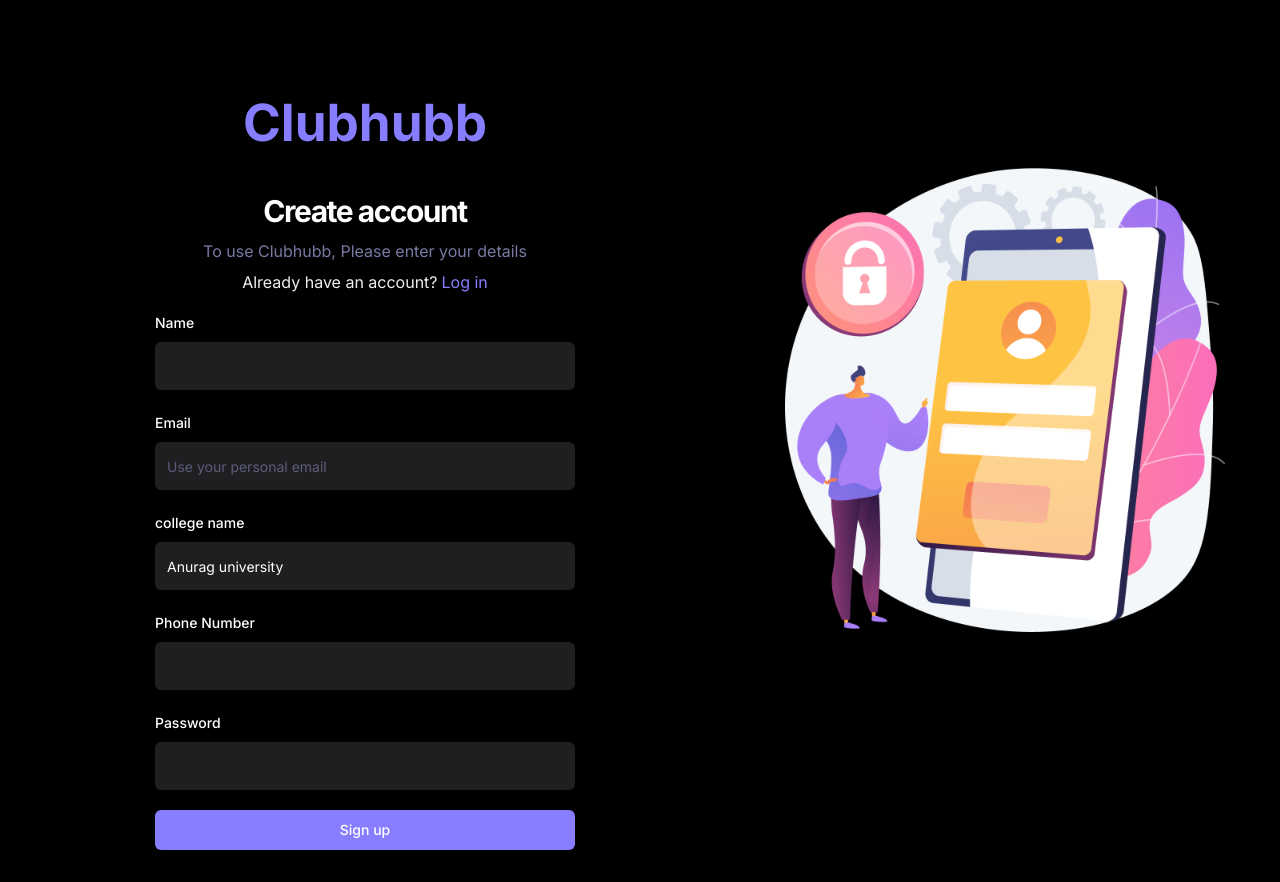
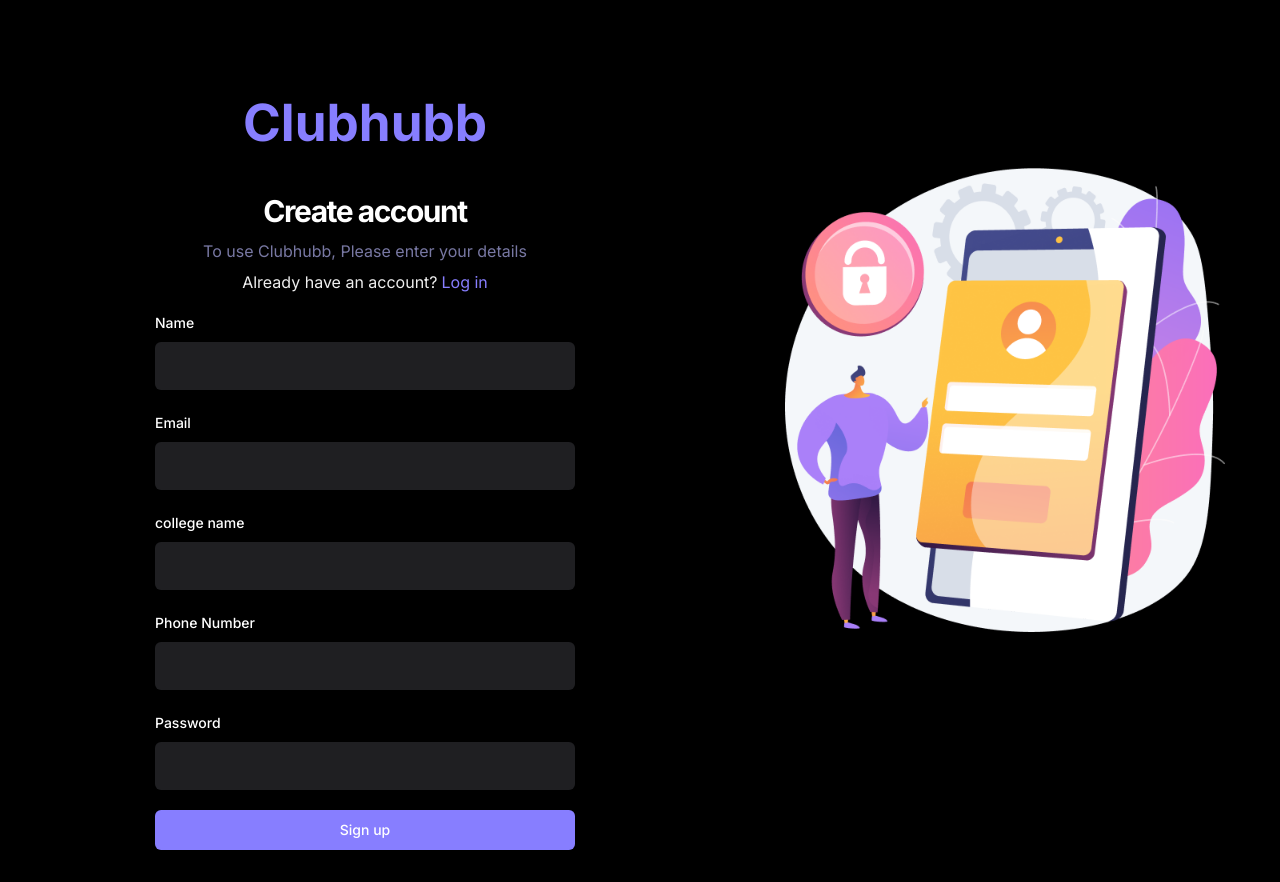
Before and after one commit to vinod-555/clubhubb-backend, a React (Vite) app: page /sign-up in a window 1280 px wide. Built offline with nearby package versions, Linux system fonts and the light colour scheme.

Commit message:
Update SignupForm.tsx

```diff
--- a/src/_auth/forms/SignupForm.tsx
+++ b/src/_auth/forms/SignupForm.tsx
@@ -30,7 +30,7 @@
     defaultValues: {
       name: "",
       email: "",
-      collegeName: "Anurag university",
+      collegeName: "",
       password: "",
       phoneNumber: ""
     },
@@ -112,7 +112,7 @@
                     className="shad-input"
                     {...field}
                     value={field.value.toLowerCase()} // Convert to lowercase here
-                    placeholder="Use your personal email"
+
                   />
                 </FormControl>
                 <FormMessage />
```
